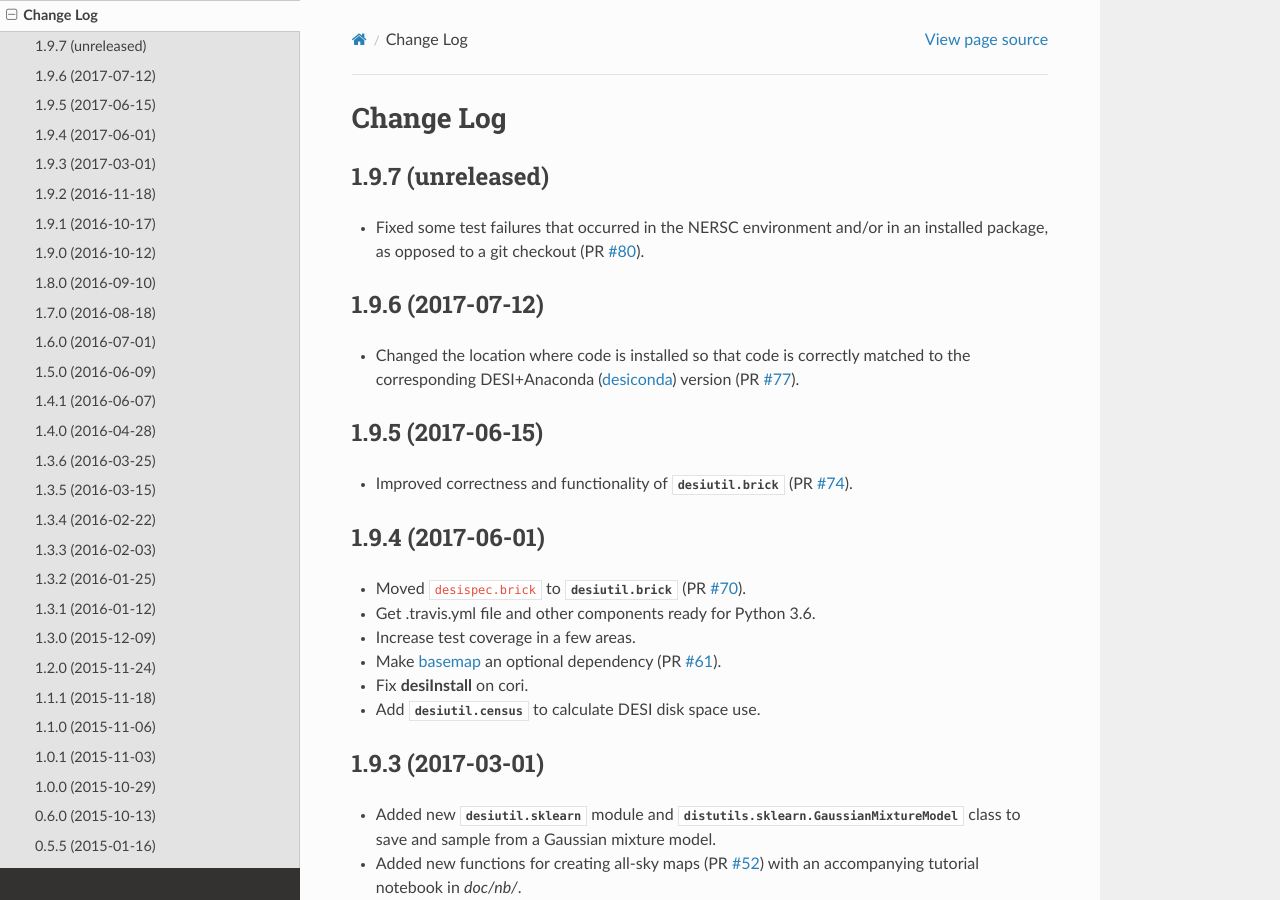
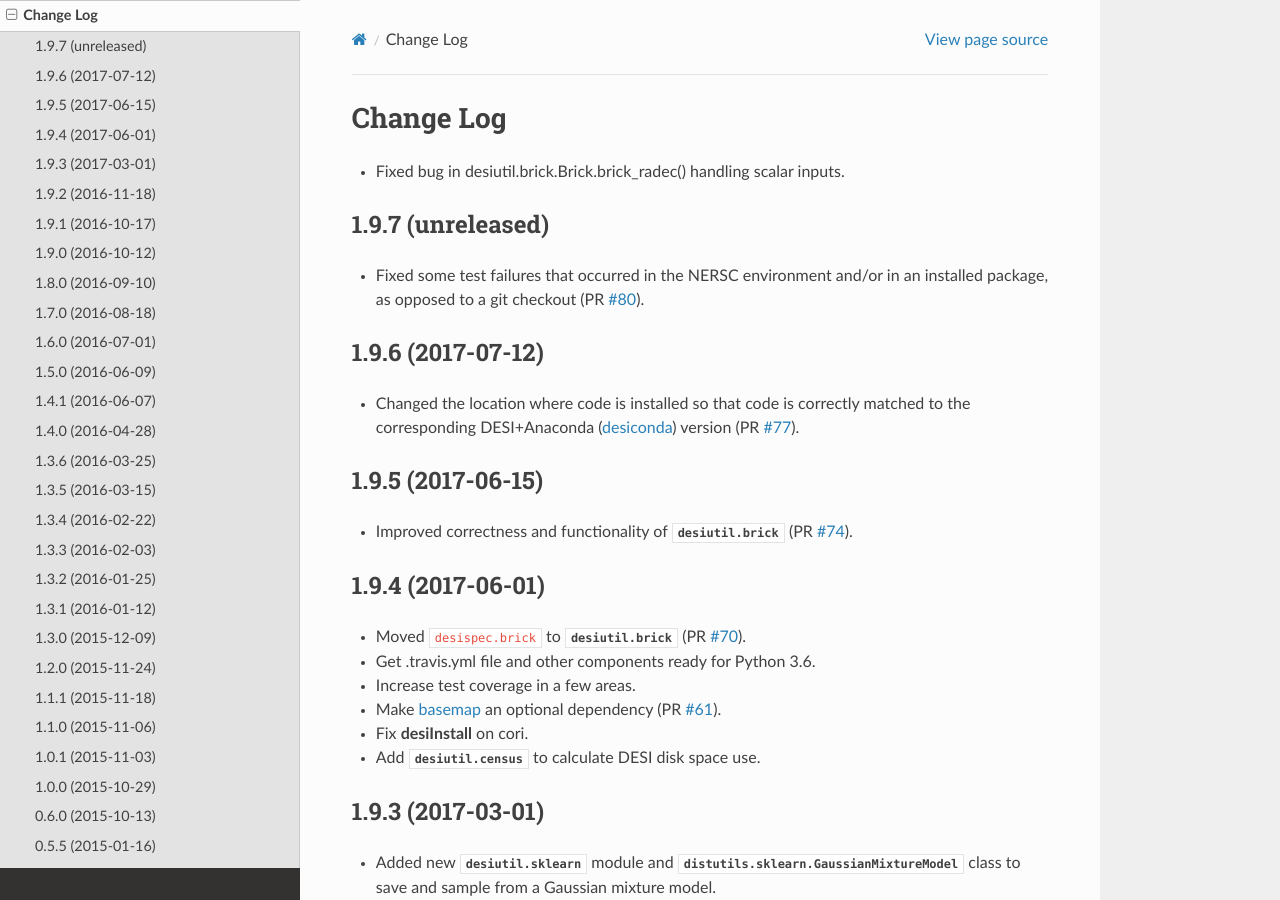
Before and after one commit to desihub/desiutil, a Sphinx documentation site: the page built from doc/changes.rst, in a window 1280 px wide and 900 px high. Built offline with Sphinx 7.4.7 and the Read the Docs theme 2.0.0, drawn with Linux system fonts in a browser that asks for light colours.

Commit message:
fix test case docstring and add changelog entry

```diff
--- a/doc/changes.rst
+++ b/doc/changes.rst
@@ -1,6 +1,10 @@
 ==========
 Change Log
 ==========
+
+* Fixed bug in desiutil.brick.Brick.brick_radec() handling scalar inputs.
+
+.. _`#81`: https://github.com/desihub/desiutil/pull/81
 
 1.9.7 (unreleased)
 ------------------
```
Also changed, not shown: 1 other file.
